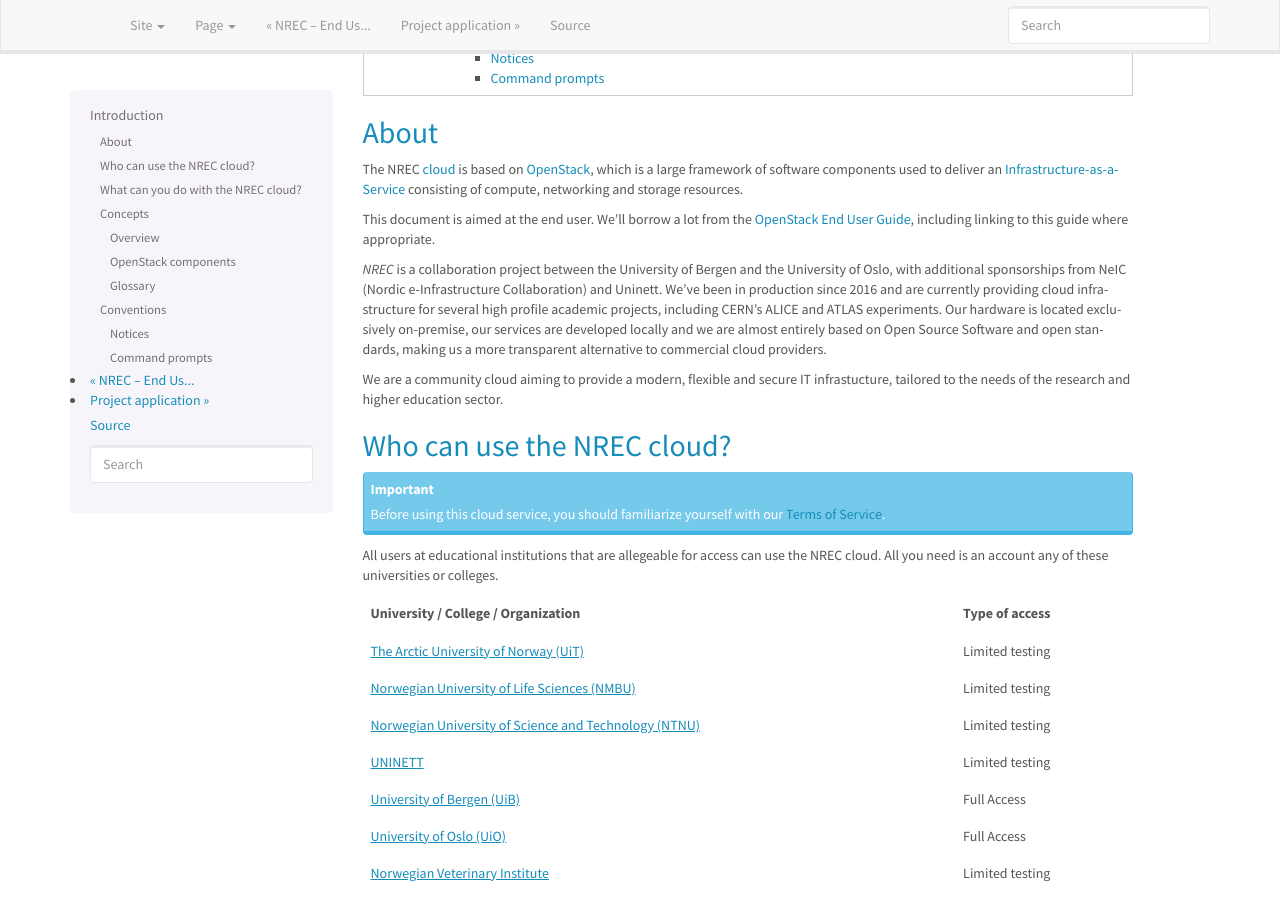
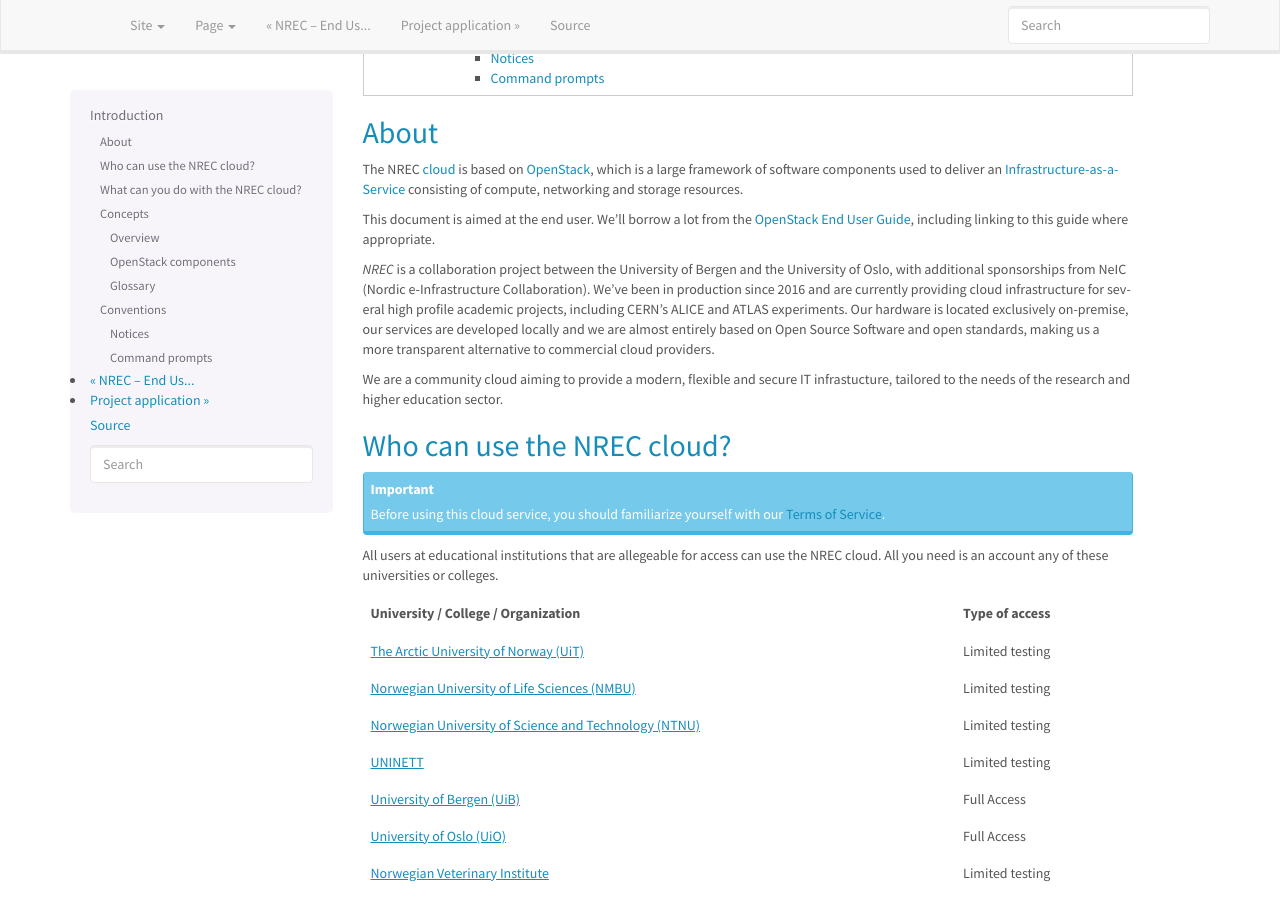
Before and after one commit to norcams/docs-enduser, a Sphinx documentation site: the page built from docs/intro.rst, in a window 1280 px wide and 900 px high, scrolled down 342 px. Built offline with Sphinx 7.4.7, drawn with Linux system fonts in a browser that asks for light colours; some of the changed text lies outside the part shown.

Commit message:
minor update

```diff
--- a/docs/conf.py
+++ b/docs/conf.py
@@ -55,7 +55,7 @@ master_doc = 'index'
 
 # General information about the project.
 project = u' '
-copyright = u'2020, NREC'
+copyright = u'2021, NREC'
 author = u'NREC team'
 
 # The version info for the project you're documenting, acts as replacement for
--- a/docs/intro.rst
+++ b/docs/intro.rst
@@ -32,7 +32,7 @@ appropriate.
 
 *NREC* is a collaboration project between the University of Bergen and
 the University of Oslo, with additional sponsorships from NeIC
-(Nordic e-Infrastructure Collaboration) and Uninett.
+(Nordic e-Infrastructure Collaboration).
 We've been in production since 2016 and are currently providing cloud
 infrastructure for several high profile academic projects, including CERN's
 ALICE and ATLAS experiments. Our hardware is located exclusively on-premise,
```
